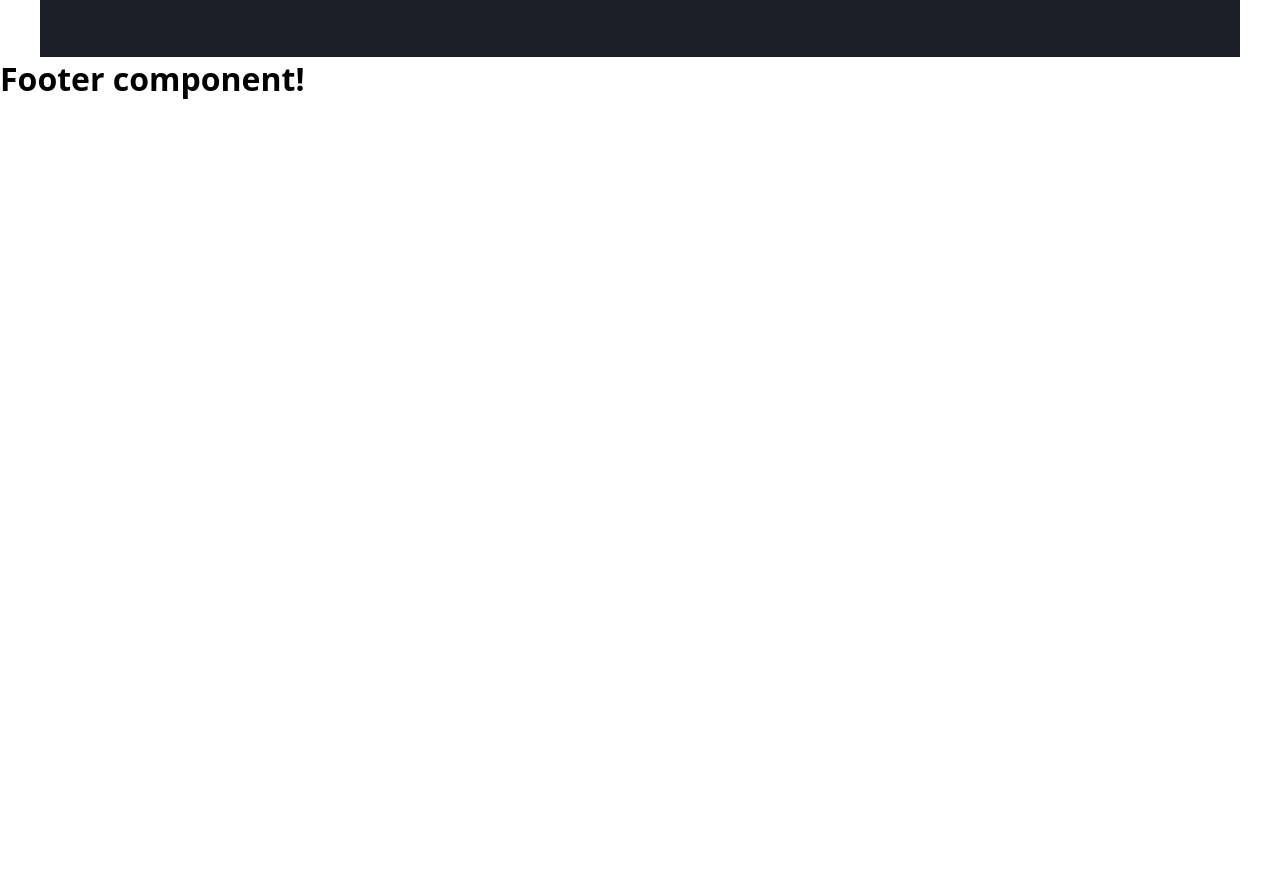
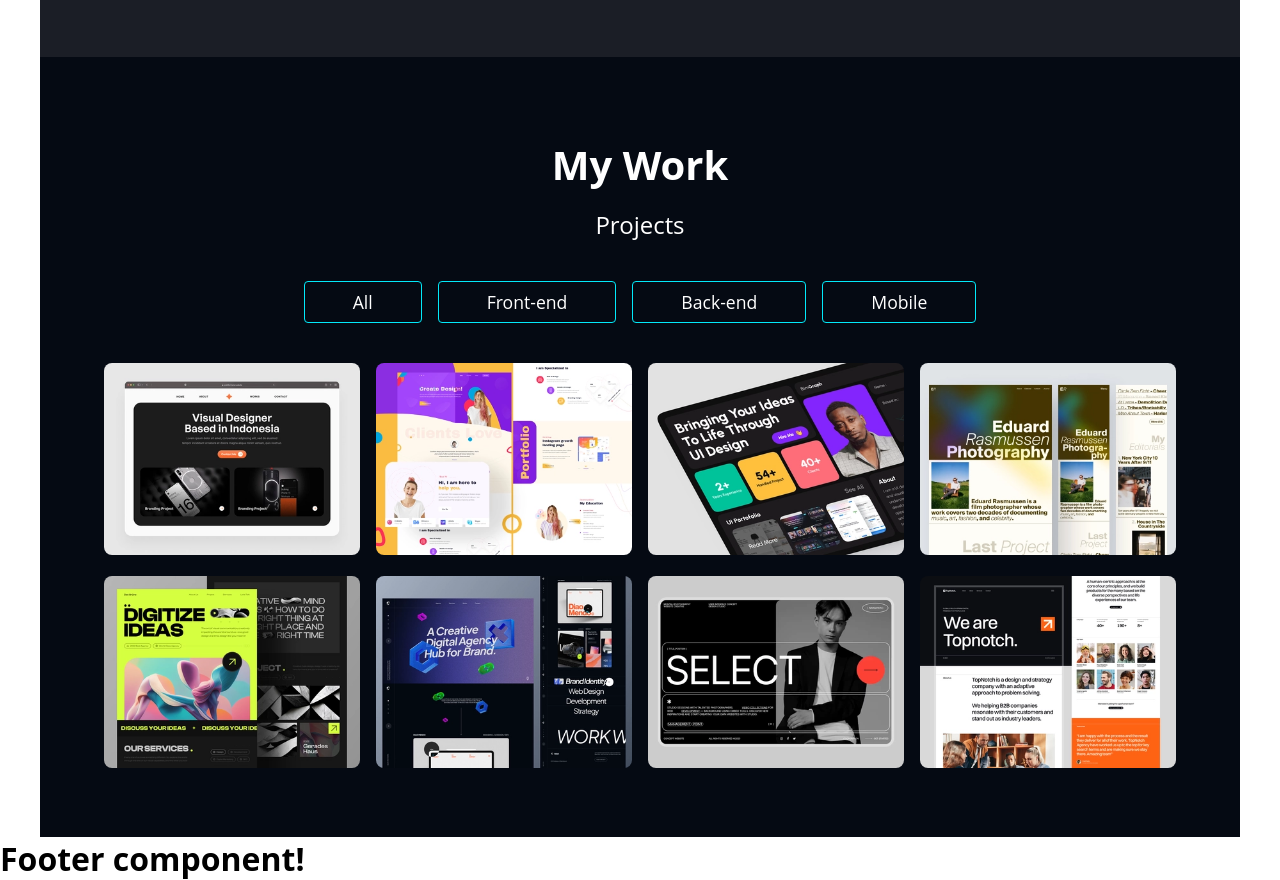
Before and after one commit to tjg-data/fe-course, a React (Vite) app in the folder portfolio-react-app/: page / in a window 1280 px wide. Shown: the part 2000-2880 px from the top of the page. Before the commit the page ends 2100 px from the top, so only its background shows below. Built offline with nearby package versions, Linux system fonts and the light colour scheme.

Commit message:
2026-04-16 commit~

```diff
--- a/portfolio-react-app/src/components/Content.jsx
+++ b/portfolio-react-app/src/components/Content.jsx
@@ -1,6 +1,7 @@
 import Home from "./content/Home.jsx"
 import About from "./content/About.jsx"
 import Skills from "./content/Skills.jsx"
+import Work from "./content/Work.jsx"
 
 export default function Content({ data }) {
     // console.log('Content :: data :: ', data?.home);
@@ -9,6 +10,7 @@ export default function Content({ data }) {
             <Home data={data?.home}/>
             <About data={data?.about}/>
             <Skills data={data?.skills}/>
+            <Work />
         </>
     )
 }
--- /dev/null
+++ b/portfolio-react-app/src/components/content/Categories.jsx
@@ -0,0 +1,21 @@
+import React from 'react';
+
+export default function Categories() {
+    const categories = [
+        {"category": "All", "count": "8"},
+        {"category": "Front-end", "count": "4"},
+        {"category": "Back-end", "count": "2"},
+        {"category": "Mobile", "count": "2"}
+    ]
+    return (
+        <ul className="categories">
+            { categories.map((item, idx) =>
+                <li key={idx}>
+                    <button className="category">{item.category}
+                        <span className="category-count">{item.count}</span>
+                    </button>
+                </li>
+            ) }
+        </ul>
+    );
+}
--- /dev/null
+++ b/portfolio-react-app/src/components/content/Projects.jsx
@@ -0,0 +1,70 @@
+import React from 'react';
+import AvatarImage from '../commons/AvatarImage.jsx';
+
+export default function Projects() {
+    const projects = [
+        {
+            "img": "images/projects/project1.webp",
+            "alt": "project-img",
+            "title": "Project#1",
+            "description": "Clone Coding with HTML, CSS"
+        },
+        {
+            "img": "images/projects/project2.webp",
+            "alt": "project-img",
+            "title": "Project#2",
+            "description": "Clone Coding with HTML, CSS"
+        },
+        {
+            "img": "images/projects/project3.webp",
+            "alt": "project-img",
+            "title": "Project#3",
+            "description": "Clone Coding with HTML, CSS"
+        },
+        {
+            "img": "images/projects/project4.webp",
+            "alt": "project-img",
+            "title": "Project#4",
+            "description": "Clone Coding with HTML, CSS"
+        },
+        {
+            "img": "images/projects/project5.webp",
+            "alt": "project-img",
+            "title": "Project#5",
+            "description": "Clone Coding with HTML, CSS"
+        },
+        {
+            "img": "images/projects/project6.webp",
+            "alt": "project-img",
+            "title": "Project#6",
+            "description": "Clone Coding with HTML, CSS"
+        },
+        {
+            "img": "images/projects/project7.webp",
+            "alt": "project-img",
+            "title": "Project#7",
+            "description": "Clone Coding with HTML, CSS"
+        },
+        {
+            "img": "images/projects/project8.webp",
+            "alt": "project-img",
+            "title": "Project#8",
+            "description": "Clone Coding with HTML, CSS"
+        }
+    ]
+    return (
+        <ul class="projects">
+            {projects.map((project, idx) =>
+                <li className="project">
+                    <AvatarImage    img={project.img}
+                                    alt={project.alt}
+                                    style="project-img" />
+                    <div className="project-meta">
+                        <h3 className="project-meta-title">{project.title}</h3>
+                        <p>{project.description}</p>
+                    </div>
+                </li>
+            )}
+        </ul>
+    );
+}
--- /dev/null
+++ b/portfolio-react-app/src/components/content/Work.jsx
@@ -0,0 +1,15 @@
+import React from 'react';
+import { Title, SubTitle } from '../commons/Titles.jsx';
+import Categories from './Categories.jsx';
+import Projects from './Projects.jsx';
+
+export default function Work() {
+    return (
+        <section id="work" class="section container">
+            <Title title="My Work" />
+            <SubTitle subTitle="Projects" />
+            <Categories />
+            <Projects />
+        </section>
+    );
+}
```
